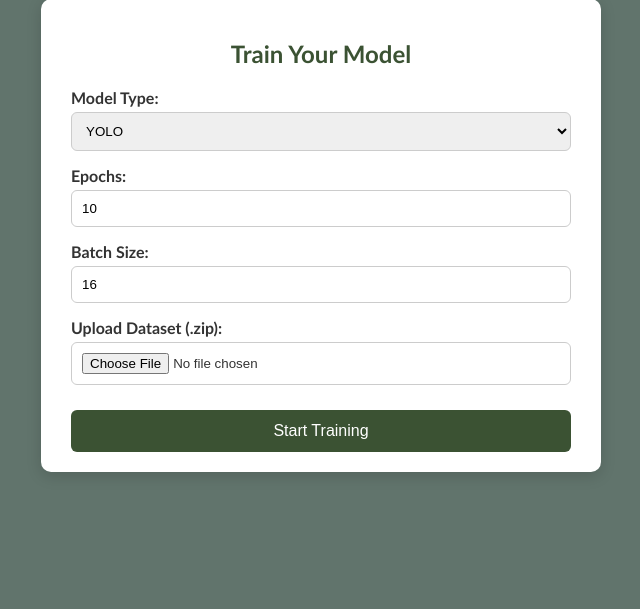
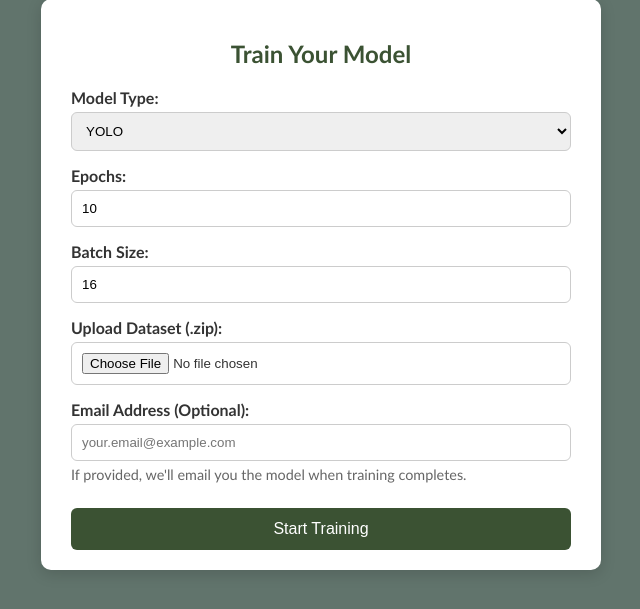
Before and after one commit to HelgaIngridHochbauer/INTERFACE-AI_MODELS, a Flask app: page / in a window 1280 px wide. Shown: the part 41-650 px from the top of the page, without its empty margins (319-959 px from the left). Run offline with Flask 2, Linux system fonts and the light colour scheme.

Commit message:
modified:   .gitignore 	modified:   AI models/ObjectIdentification_AI/__pycache__/run_yolo11.cpython-39.pyc 	modified:   app.py 	modified:   requirements.txt 	modified:   templates/index.html 	modified:   templates/status.html

```diff
--- a/app.py
+++ b/app.py
@@ -4,7 +4,17 @@ import zipfile
 import threading
 import subprocess
 import json
+import smtplib
+import shutil
+from email.mime.multipart import MIMEMultipart
+from email.mime.base import MIMEBase
+from email.mime.text import MIMEText
+from email import encoders
 from flask import Flask, request, render_template, jsonify, send_from_directory, url_for, flash, redirect
+from dotenv import load_dotenv
+
+# Load environment variables from .env file
+load_dotenv()
 
 # --- Configuration ---
 # Create an 'uploads' directory if it doesn't exist. This will store datasets and trained models.
@@ -20,6 +30,14 @@ app.config['UPLOAD_FOLDER'] = UPLOAD_FOLDER
 # A secret key is needed for flashing messages.
 app.config['SECRET_KEY'] = os.urandom(24)
 
+# Email configuration - these can be set via environment variables
+app.config['MAIL_SERVER'] = os.environ.get('MAIL_SERVER', 'smtp.gmail.com')
+app.config['MAIL_PORT'] = int(os.environ.get('MAIL_PORT', 587))
+app.config['MAIL_USE_TLS'] = os.environ.get('MAIL_USE_TLS', 'True').lower() == 'true'
+app.config['MAIL_USERNAME'] = os.environ.get('MAIL_USERNAME', '')
+app.config['MAIL_PASSWORD'] = os.environ.get('MAIL_PASSWORD', '')
+app.config['MAIL_FROM'] = os.environ.get('MAIL_FROM', app.config['MAIL_USERNAME'])
+
 
 # --- Helper Functions ---
 
@@ -27,20 +45,177 @@ def allowed_file(filename):
     """Checks if the uploaded file has an allowed extension."""
     return '.' in filename and filename.rsplit('.', 1)[1].lower() in ALLOWED_EXTENSIONS
 
+def validate_dataset_structure(dataset_path, model_type):
+    """
+    Validates that the dataset has the correct structure for the specified model type.
+    Returns (is_valid, error_message)
+    """
+    if not os.path.exists(dataset_path):
+        return False, "Dataset path does not exist."
+
+    try:
+        items = os.listdir(dataset_path)
+        if not items:
+            return False, "Dataset folder is empty."
+    except (OSError, PermissionError):
+        return False, "Cannot access dataset folder."
+
+    if model_type == 'yolo':
+        # YOLO expects train/val structure with images and labels
+        has_train = False
+        has_val = False
+
+        for item in items:
+            item_path = os.path.join(dataset_path, item)
+            if os.path.isdir(item_path):
+                if item.lower() in ['train', 'training']:
+                    has_train = True
+                elif item.lower() in ['val', 'validation', 'test']:
+                    has_val = True
+
+        if not has_train:
+            return False, "YOLO dataset must contain a 'train' or 'training' folder."
+        if not has_val:
+            return False, "YOLO dataset must contain a 'val', 'validation', or 'test' folder."
+
+        return True, ""
+
+    elif model_type == 'resnet':
+        # ResNet expects images with corresponding angle/label files
+        # Check if there are any image files
+        image_extensions = ['.jpg', '.jpeg', '.png', '.bmp', '.tiff']
+        has_images = False
+
+        for root, dirs, files in os.walk(dataset_path):
+            for file in files:
+                if any(file.lower().endswith(ext) for ext in image_extensions):
+                    has_images = True
+                    break
+            if has_images:
+                break
+
+        if not has_images:
+            return False, "ResNet dataset must contain image files (.jpg, .png, etc.)."
+
+        return True, ""
+
+    return False, f"Unknown model type: {model_type}"
+
 def update_status(job_id, status, message=""):
     """Updates the status JSON file for a given job."""
-    status_file = os.path.join(app.config['UPLOAD_FOLDER'], job_id, 'status.json')
-    with open(status_file, 'w') as f:
-        json.dump({'status': status, 'message': message}, f)
+    try:
+        status_file = os.path.join(app.config['UPLOAD_FOLDER'], job_id, 'status.json')
+        job_folder = os.path.dirname(status_file)
 
-def start_training_thread(job_id, model_type, epochs, batch_size, dataset_path):
+        # Ensure job folder exists
+        if not os.path.exists(job_folder):
+            print(f"[ERROR] Job folder does not exist: {job_folder}")
+            os.makedirs(job_folder, exist_ok=True)
+
+        # Read existing status to preserve email if it exists
+        existing_data = {}
+        if os.path.exists(status_file):
+            try:
+                with open(status_file, 'r') as f:
+                    existing_data = json.load(f)
+            except (json.JSONDecodeError, IOError) as e:
+                print(f"[WARNING] Could not read existing status file: {e}")
+                existing_data = {}
+
+        existing_data['status'] = status
+        existing_data['message'] = message
+
+        with open(status_file, 'w') as f:
+            json.dump(existing_data, f)
+
+        print(f"[Status] Updated job {job_id} to '{status}': {message}")
+    except Exception as e:
+        print(f"[ERROR] Failed to update status for job {job_id}: {e}")
+        import traceback
+        traceback.print_exc()
+        raise  # Re-raise so caller knows it failed
+
+def send_email_notification(to_email, job_id, model_type):
+    """
+    Sends an email notification with job ID and instructions on how to download the model.
+    This is used instead of sending the zip file as attachment (which might be too large).
+    """
+    try:
+        # Get the absolute path to the uploads folder
+        uploads_path = os.path.abspath(app.config['UPLOAD_FOLDER'])
+        job_folder = os.path.join(uploads_path, job_id)
+        zip_filename = f'model_{job_id}.zip'
+
+        # Get base URL from environment or use default
+        base_url = os.environ.get('BASE_URL', 'http://localhost:5000')
+
+        # Create message
+        msg = MIMEMultipart()
+        msg['From'] = app.config['MAIL_FROM']
+        msg['To'] = to_email
+        msg['Subject'] = f'Model Training Complete - Job ID: {job_id}'
+
+        # Create email body with instructions
+        body = f"""Your model training has completed successfully!
+
+Job ID: {job_id}
+Model Type: {model_type.upper()}
+
+To download your trained model:
+
+1. You can download it directly from the web interface by visiting:
+   {base_url}/download/{job_id}
+
+2. Or navigate to the following folder on the server:
+   {job_folder}
+
+   Look for the file named: {zip_filename}
+
+The zip file contains all the trained model files and results.
+
+Thank you for using our model training service!
+"""
+
+        msg.attach(MIMEText(body, 'plain'))
+
+        # Connect to server and send email
+        server = smtplib.SMTP(app.config['MAIL_SERVER'], app.config['MAIL_PORT'])
+        if app.config['MAIL_USE_TLS']:
+            server.starttls()
+
+        if app.config['MAIL_USERNAME'] and app.config['MAIL_PASSWORD']:
+            server.login(app.config['MAIL_USERNAME'], app.config['MAIL_PASSWORD'])
+
+        text = msg.as_string()
+        server.sendmail(app.config['MAIL_FROM'], to_email, text)
+        server.quit()
+
+        return True
+    except Exception as e:
+        print(f"Error sending email: {str(e)}")
+        return False
+
+def start_training_thread(job_id, model_type, epochs, batch_size, dataset_path, email=None):
     """
     This function is executed in a separate thread to run the training script.
     It prevents the web request from timing out during long training sessions.
     """
     try:
-        # Update status to 'training'
-        update_status(job_id, 'training', 'The model training process has started.')
+        # Immediately update status to 'training' to show progress
+        print(f"[Thread] Starting training for job {job_id}")
+        try:
+            update_status(job_id, 'training', 'The model training process has started.')
+            print(f"[Thread] Status updated to 'training' for job {job_id}")
+        except Exception as status_error:
+            print(f"[Thread] ERROR: Failed to update status to 'training': {status_error}")
+            import traceback
+            traceback.print_exc()
+            # Try to update status to failed
+            try:
+                update_status(job_id, 'failed', f'Failed to start training: {str(status_error)}')
+            except:
+                pass
+            return  # Exit thread if we can't update status
 
         # Call the actual training script using subprocess.
         # This runs the training in a separate process.
@@ -62,35 +237,125 @@ def start_training_thread(job_id, model_type, epochs, batch_size, dataset_path):
             '--output_dir', os.path.abspath(app.config['UPLOAD_FOLDER'])
         ]
 
-        # Execute the command. The `check=True` will raise an exception if the script fails.
-        # Use unbuffered output and flush frequently to see progress
+        # Execute the command. Capture output for error parsing
+        # We'll check the return code manually to handle errors better
         result = subprocess.run(
             command,
-            check=True,
-            stdout=sys.stdout,
-    	    stderr=sys.stderr,
+            check=False,  # Don't raise exception, check returncode instead
+            stdout=subprocess.PIPE,
+            stderr=subprocess.STDOUT,  # Combine stderr into stdout
             text=True,
-            cwd=os.path.dirname(os.path.abspath(__file__)),
-            bufsize=1  # Line buffered
+            cwd=os.path.dirname(os.path.abspath(__file__))
         )
 
-        # Log output for debugging
+        # Print output to terminal for real-time monitoring
         if result.stdout:
-            print(f"Training stdout: {result.stdout}")
-        if result.stderr:
-            print(f"Training stderr: {result.stderr}")
+            print(result.stdout)
+            sys.stdout.flush()
 
-        # If the script completes successfully, update status to 'completed'.
+        # Check if training failed
+        if result.returncode != 0:
+            # Training failed - raise exception with the output
+            error_output = result.stdout if result.stdout else f"Process exited with code {result.returncode}"
+            raise subprocess.CalledProcessError(result.returncode, command, output=error_output)
+
+        # If the script completes successfully, create the zip file and handle email/download
+        job_folder = os.path.join(app.config['UPLOAD_FOLDER'], job_id)
+        results_folder = os.path.join(job_folder, 'results')
+        output_zip_path = os.path.join(job_folder, f'model_{job_id}.zip')
+
+        # Create zip file
+        with zipfile.ZipFile(output_zip_path, 'w') as zipf:
+            for root, _, files in os.walk(results_folder):
+                for file in files:
+                    relative_path = os.path.relpath(os.path.join(root, file), results_folder)
+                    zipf.write(os.path.join(root, file), arcname=relative_path)
+
+        # Update status to completed first
         update_status(job_id, 'completed', 'Training finished successfully. Your model is ready for download.')
+
+        # If email is provided, send notification email with instructions (not the zip file)
+        if email and email.strip():
+            email_sent = send_email_notification(
+                to_email=email.strip(),
+                job_id=job_id,
+                model_type=model_type
+            )
+            if email_sent:
+                # Update status to reflect email was sent
+                status_file = os.path.join(job_folder, 'status.json')
+                with open(status_file, 'r') as f:
+                    status_data = json.load(f)
+                status_data['message'] = 'Training finished successfully. Check your email for download instructions (Job ID: ' + job_id + ').'
+                # Keep email in status for reference
+                with open(status_file, 'w') as f:
+                    json.dump(status_data, f)
+            else:
+                # Email failed - update message but keep download button available
+                status_file = os.path.join(job_folder, 'status.json')
+                with open(status_file, 'r') as f:
+                    status_data = json.load(f)
+                status_data['message'] = 'Training finished successfully. Your model is ready for download. (Note: Email notification failed, but you can still download using the button below.)'
+                with open(status_file, 'w') as f:
+                    json.dump(status_data, f)
 
     except subprocess.CalledProcessError as e:
         # If the training script fails, capture the error and update the status.
-        error_output = e.stderr if e.stderr else e.stdout if hasattr(e, 'stdout') else str(e)
-        error_message = f"Training failed. Error: {error_output}"
-        update_status(job_id, 'failed', error_message)
+        # Get error output from the exception
+        error_output = ""
+        if hasattr(e, 'output') and e.output:
+            error_output = e.output
+        elif hasattr(e, 'stderr') and e.stderr:
+            error_output = e.stderr
+        elif hasattr(e, 'stdout') and e.stdout:
+            error_output = e.stdout
+        else:
+            error_output = str(e)
+
+        # Check if error is related to dataset structure
+        error_lower = error_output.lower()
+        structure_keywords = ['train', 'validation', 'val', 'folder', 'directory', 'not found',
+                             'missing', 'no such file', 'file not found', 'dataset', 'structure',
+                             'images', 'labels', 'yaml', 'config', 'path']
+
+        if any(keyword in error_lower for keyword in structure_keywords):
+            user_message = "Failed: Input files are incorrect. Please check your dataset structure and try again."
+        else:
+            user_message = f"Training failed: {error_output[:200]}"  # Limit message length
+
+        # Print full error to terminal for debugging
+        print(f"\n{'='*60}")
+        print(f"Training Error for Job {job_id}:")
+        print(f"{'='*60}")
+        print(error_output)
+        print(f"{'='*60}\n")
+
+        update_status(job_id, 'failed', user_message)
+
     except Exception as e:
         # Catch any other unexpected errors.
-        update_status(job_id, 'failed', f"An unexpected error occurred: {str(e)}")
+        error_str = str(e)
+        error_lower = error_str.lower()
+
+        # Check if error is related to dataset structure
+        structure_keywords = ['train', 'validation', 'val', 'folder', 'directory', 'not found',
+                             'missing', 'no such file', 'file not found', 'dataset', 'structure']
+
+        if any(keyword in error_lower for keyword in structure_keywords):
+            user_message = "Failed: Input files are incorrect. Please check your dataset structure and try again."
+        else:
+            user_message = f"An unexpected error occurred: {error_str[:200]}"
+
+        # Print full error to terminal for debugging
+        print(f"\n{'='*60}")
+        print(f"Unexpected Error for Job {job_id}:")
+        print(f"{'='*60}")
+        print(f"Error: {error_str}")
+        import traceback
+        traceback.print_exc()
+        print(f"{'='*60}\n")
+
+        update_status(job_id, 'failed', user_message)
 
 
 # --- Flask Routes ---
@@ -106,7 +371,7 @@ def upload_file():
     # --- Validation Checks ---
     if 'file' not in request.files:
         flash('No file part in the request.')
-        return redirect(request.url)
+        return redirect(url_for('index'))
 
     file = request.files['file']
     if file.filename == '':
@@ -127,25 +392,45 @@ def upload_file():
     zip_path = os.path.join(job_folder, 'dataset.zip')
     file.save(zip_path)
 
-    # Create the initial status file.
-    update_status(job_id, 'pending', 'Your job has been queued.')
-
-    # Unzip the dataset.
-    dataset_path = os.path.join(job_folder, 'dataset')
-    with zipfile.ZipFile(zip_path, 'r') as zip_ref:
-        zip_ref.extractall(dataset_path)
-
     # Get training parameters from the form.
     model_type = request.form['model']
     epochs = int(request.form['epochs'])
     batch_size = int(request.form['batch'])
+    email = request.form.get('email', '').strip()  # Optional email field
+
+    # Create the initial status file (with email if provided)
+    if email:
+        status_file = os.path.join(job_folder, 'status.json')
+        with open(status_file, 'w') as f:
+            json.dump({'status': 'pending', 'message': 'Your job has been queued.', 'email': email}, f)
+    else:
+        update_status(job_id, 'pending', 'Your job has been queued.')
+
+    # Unzip the dataset.
+    dataset_path = os.path.join(job_folder, 'dataset')
+    try:
+        with zipfile.ZipFile(zip_path, 'r') as zip_ref:
+            zip_ref.extractall(dataset_path)
+    except zipfile.BadZipFile:
+        # Clean up the job folder
+        shutil.rmtree(job_folder, ignore_errors=True)
+        flash('Invalid zip file. Please upload a valid .zip archive.')
+        return redirect(url_for('index'))
+    except Exception as e:
+        # Clean up the job folder
+        shutil.rmtree(job_folder, ignore_errors=True)
+        flash(f'Error extracting zip file: {str(e)}')
+        return redirect(url_for('index'))
 
     # Start the training process in a background thread.
+    print(f"[Upload] Starting training thread for job {job_id}")
     thread = threading.Thread(
         target=start_training_thread,
-        args=(job_id, model_type, epochs, batch_size, dataset_path)
+        args=(job_id, model_type, epochs, batch_size, dataset_path, email if email else None),
+        daemon=True  # Thread will terminate when main program exits
     )
     thread.start()
+    print(f"[Upload] Training thread started for job {job_id}")
 
     # Redirect user to a page where they can monitor the status.
     return redirect(url_for('job_status_page', job_id=job_id))
@@ -164,6 +449,10 @@ def get_job_status(job_id):
     if os.path.exists(status_file):
         with open(status_file, 'r') as f:
             status_data = json.load(f)
+        # Don't expose email in API response for security
+        if 'email' in status_data:
+            status_data['has_email'] = bool(status_data.get('email'))
+            del status_data['email']
         return jsonify(status_data)
     else:
         return jsonify({'status': 'error', 'message': 'Job ID not found.'}), 404
@@ -188,14 +477,20 @@ def download_model(job_id):
         flash('Model is not ready for download. Current status: ' + status)
         return redirect(url_for('job_status_page', job_id=job_id))
 
-    # Create a zip file of the results folder.
+    # Check if results folder exists
+    if not os.path.exists(results_folder):
+        flash('Results folder not found. Training may not have completed successfully.')
+        return redirect(url_for('job_status_page', job_id=job_id))
+
+    # Create a zip file of the results folder if it doesn't already exist.
     output_zip_path = os.path.join(job_folder, f'model_{job_id}.zip')
-    with zipfile.ZipFile(output_zip_path, 'w') as zipf:
-        for root, _, files in os.walk(results_folder):
-            for file in files:
-                # Create a relative path for files inside the zip.
-                relative_path = os.path.relpath(os.path.join(root, file), results_folder)
-                zipf.write(os.path.join(root, file), arcname=relative_path)
+    if not os.path.exists(output_zip_path):
+        with zipfile.ZipFile(output_zip_path, 'w') as zipf:
+            for root, _, files in os.walk(results_folder):
+                for file in files:
+                    # Create a relative path for files inside the zip.
+                    relative_path = os.path.relpath(os.path.join(root, file), results_folder)
+                    zipf.write(os.path.join(root, file), arcname=relative_path)
 
     # Send the zip file to the user.
     return send_from_directory(directory=job_folder, path=f'model_{job_id}.zip', as_attachment=True)
--- a/requirements.txt
+++ b/requirements.txt
@@ -20,3 +20,6 @@ PyYAML>=5.3.1
 # Utilities
 tqdm
 scipy>=1.4.1
+
+# Environment variable management
+python-dotenv>=1.0.0
--- a/templates/index.html
+++ b/templates/index.html
@@ -91,6 +91,10 @@
             <label for="file">Upload Dataset (.zip):</label>
             <input type="file" id="file" name="file" required accept=".zip">
 
+            <label for="email">Email Address (Optional):</label>
+            <input type="email" id="email" name="email" placeholder="your.email@example.com">
+            <small style="color: #666; font-size: 0.9em; display: block; margin-top: 5px;">If provided, we'll email you the model when training completes.</small>
+
             <button type="submit">Start Training</button>
         </form>
     </div>
--- a/templates/status.html
+++ b/templates/status.html
@@ -139,6 +139,7 @@
                             setTimeout(checkStatus, 3000);
                         } else {
                             loader.style.display = 'none';
+                            // Show download button when completed (email is just a notification, not the delivery method)
                             if (status === 'completed') {
                                 downloadButton.style.display = 'inline-block';
                             } else {
```
Also changed, not shown: 1 other file.
